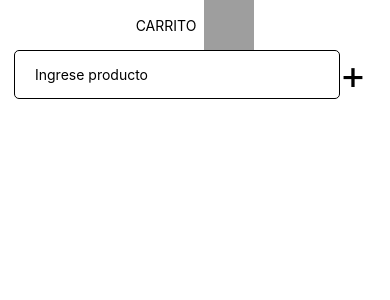
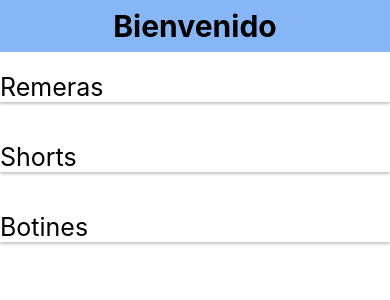
Before and after one commit to Rafaelnavas91/desarrollo-app, a React Native app: screen / in a window 390 px wide. Shown: the top 300 px of the page. Built offline with nearby package versions, Linux system fonts and the light colour scheme; grey boxes are pictures that could not be loaded.

Commit message:
estilos a la pagina

```diff
--- a/App.js
+++ b/App.js
@@ -1,140 +1,10 @@
-import { StatusBar } from 'expo-status-bar';
-import { useState } from 'react';
-import Constants from 'expo-constants';
-import { Text, View, Image, TextInput, TouchableOpacity, StyleSheet, Pressable, FlatList, Modal } from 'react-native';
-import RemoveModal from './RemoveModal';
 
-const Prod = [
-  {
-    name:"remeras",
-    id:1,
-  },
-  {
-    name:"botines",
-    id:2,
-  },
-  {
-    name:"balones",
-    id:3,
-  },
-  {
-    name:"shorts",
-    id:4,
-  }
-]
+
+import Home from "./src/screen/Home";
+
 
 export default function App() {
 
-const [counter, setCounter] = useState(0)
-const [inputValue,setInputValue] = useState(``)
-const[cartItems,setCartItems] = useState([])
-const [modalVisible, setModalVisible] = useState(false)
-const [itemSelected, setItemSelected] = useState(null)
+return <Home/>;
 
-const handleAddCounter = () => setCounter(counter + 1)
-const handleInputChange= (value) => setInputValue(value)
-
-const handleModal = (id) =>{
-
-  setModalVisible(true) ;
-  setItemSelected(id)
 }
-
-const addItem = () => {
-  const newItem = {
-    name:inputValue,
-    id:new Date().getTime()
-  }
-
-  setCartItems([...cartItems, newItem])
-}
-
-
-
-
-  return (
-    <View style={styles.container}>
-      <StatusBar style="auto"/>
-      <RemoveModal
-      modalVisible={modalVisible}
-      cartItems={cartItems}
-      setCartItems={setCartItems}
-      setModalVisible={setModalVisible}
-      itemSelected={itemSelected}
-
-      />
-      <View style={{
-        flexDirection: "row",
-        justifyContent: "center",
-        gap: 8,
-        alignItems: "center",
-      }}>
-
-        <Text>CARRITO</Text>
-        <Image style={{ width: 50, height: 50 ,}} source={{ uri: "https://encrypted-tbn0.gstatic.com/images?q=tbn:ANd9GcSwvz9BIkJXKMIJNc99dZ8t9mqJ_J2B5bK4VQ&usqp=CAU" }} />
-      </View>
-      <View style={{flexDirection:"row"}}>
-<TextInput onChangeText={handleInputChange} value={inputValue}
-style={{
-  borderColor:"black",
-  borderWidth: 1,
-  paddingVertical:10,
-  paddingHorizontal:20,
-  borderRadius:5,
-  width:"90%",
-
-}}
- placeholder="Ingrese producto"
- />
-<Pressable onPress={addItem}>
-  <Text style={{fontSize:40}} >+</Text>
- </Pressable>
-      </View>
-      <View style={styles.productList} >
-
-<FlatList
-data={cartItems}
-renderItem={({item})=>  (
-  <View style={{width:400, flexDirection:"row"}} >
-    <Text style={styles.product} >{item.name}</Text>
-    <Pressable onPress={ () => handleModal (item.id)}>
-      <Text style={{fontSize:23}}>-</Text>
-    </Pressable>
-  </View>
-)}
-keyExtractor={(item)=>item.id}
-
-/>
-      </View>
-
-    </View>
-  );
-}
-
-const styles = StyleSheet.create({
-container:{
-  backgroundColor:"white",
-  flex:1,
-  paddingHorizontal:14,
-  paddingTop: Constants.statusBarHeight
-},
-product:{
-  fontSize:16,
-  fontWeight:"bold",
-  padding:4,
-},
-modalContainer:{
-height:250,
-justifyContent:"space-between",
-alignItems:"center",
-backgroundColor:"white",
-borderRadius:20,
-
-},
-productlist:{
-  justifyContent:"center",
-  alignItems:"center",
-  paddingVertical:10,
-}
-
-})
--- /dev/null
+++ b/src/screen/Home.jsx
@@ -0,0 +1,16 @@
+import {Text, View} from "react-native";
+import Header from "./components/Header";
+import Categories from "./components/Categories";
+
+
+function Home (){
+    return(
+        <View >
+            <Header title={"Bienvenido"}/>
+         <Categories/>
+
+        </View>
+    )
+}
+
+export default Home
--- /dev/null
+++ b/src/screen/components/Card.jsx
@@ -0,0 +1,25 @@
+import { StyleSheet,Text, View} from "react-native";
+
+const Card = ({children, style}) =>{
+    return(
+        <View style={{...styles.container,...style}}>
+          {children}
+        </View>
+    )
+}
+
+export default Card
+
+const styles =StyleSheet.create({
+    container:{
+shadowColor:"black",
+shadowOffset:{
+    width:0,
+    height:2
+},
+shadowOpacity:0.23,
+shadowRadius:2.62,
+elevation: 4
+    }
+
+})
--- /dev/null
+++ b/src/screen/components/Categories.jsx
@@ -0,0 +1,18 @@
+import {FlatList,Text, View} from "react-native";
+import categories from "../data/categories.json"
+import CategoryItem from "./CategryItem";
+
+
+function Categories (){
+    return(
+        <View>
+        <FlatList
+        data={categories}
+        renderItem={({item}) => <CategoryItem category={item}/>}
+             keyExtractor={(category)=> category}
+        />
+        </View>
+    )
+}
+
+export default Categories;
--- /dev/null
+++ b/src/screen/components/CategryItem.jsx
@@ -0,0 +1,23 @@
+import { StyleSheet, Text,  } from "react-native";
+import Card from "./Card"
+
+
+const CategoryItem = ({ category }) => {
+    return (
+        <>
+            <Card style={{marginVertical:20}}>
+                <Text style={styles.text}>{category}</Text>
+            </Card>
+        </>
+    )
+}
+
+export default CategoryItem
+
+const styles = StyleSheet.create({
+    text: { fontSize: 25, }
+
+
+}
+
+)
--- /dev/null
+++ b/src/screen/components/Header.jsx
@@ -0,0 +1,29 @@
+import {Text, View, StyleSheet} from "react-native";
+import { colors } from "../global/colors";
+
+
+function Header ({title}){
+    return(
+        <View style={styles.container}>
+            <Text style={styles.text}>{title}</Text>
+        </View>
+    )
+}
+
+export default Header
+
+
+const styles =StyleSheet.create({
+    container:{
+backgroundColor: colors.azul,
+flex:1,
+width:"100%",
+paddingVertical:8
+    },
+    text:{
+        fontSize:30,
+  textAlign:"center",
+  fontWeight:"bold",
+    }
+
+})
--- /dev/null
+++ b/src/screen/data/categories.json
@@ -0,0 +1,5 @@
+[
+    "Remeras",
+    "Shorts",
+    "Botines"
+]
--- /dev/null
+++ b/src/screen/global/colors.js
@@ -0,0 +1,4 @@
+ export const colors = {
+    azul:"#86B6F6",
+    negro:"#000000"
+ }
```
Also changed, not shown: src/screen/ItemListCategories.jsx (added, +11 -0 lines).
